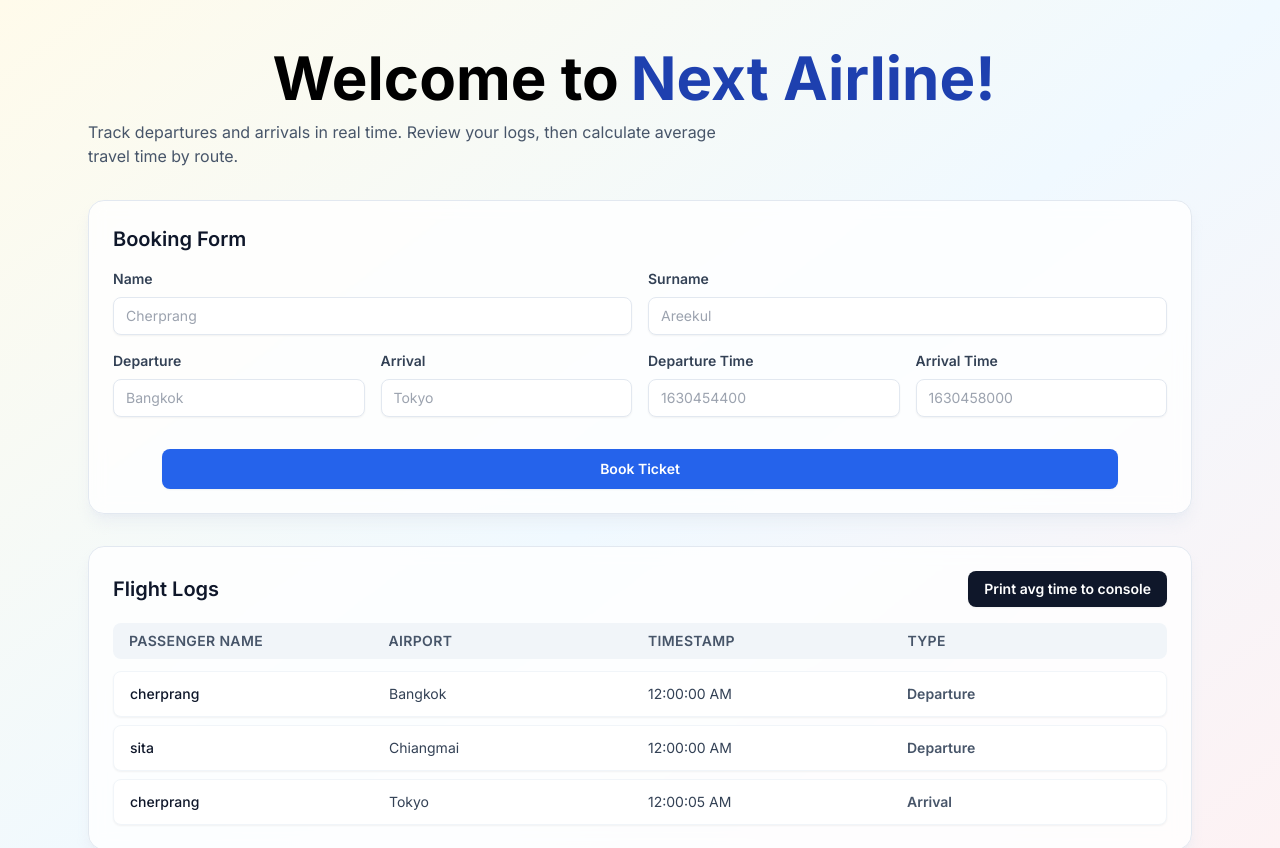
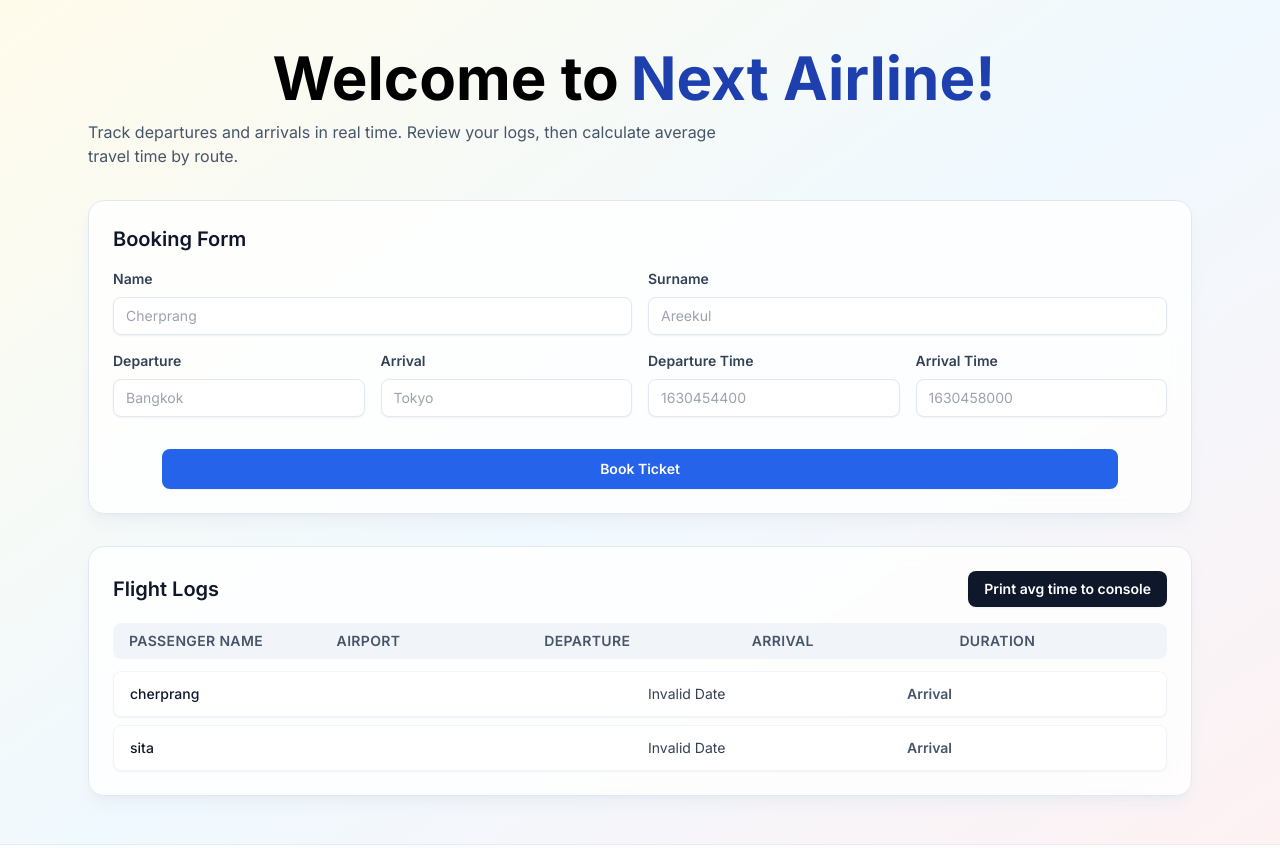
Before and after one commit to Yatichapat/frontend_screening_assignment, a Next.js app: page / in a window 1280 px wide. Shown: the top 848 px of the page. Built offline with nearby package versions, Linux system fonts and the light colour scheme.

Commit message:
fix: useMemo to divide timestamp arrival and departure time

```diff
--- a/app/(flightlog)/LogCard.tsx
+++ b/app/(flightlog)/LogCard.tsx
@@ -1,4 +1,4 @@
-import { useState, useEffect } from "react";
+import { useState, useEffect, useMemo } from "react";
 import LogItem from "./LogItem";
 
 function LogCard(props: { data: any[] }) {
@@ -9,18 +9,80 @@ function LogCard(props: { data: any[] }) {
     setLogs(data);
   }, [data]);
 
+  const pairedLogs = useMemo(() => {
+    const departures: Record<string, any> = {};
+    const rows: Array<{
+      passengerName: string;
+      route: string;
+      departureTimestamp: string;
+      arrivalTimestamp: string;
+      durationSeconds: number | null;
+    }> = [];
+
+    const ordered = [...logs].sort(
+      (a, b) => Number(a.timestamp) - Number(b.timestamp)
+    );
+
+    ordered.forEach((log) => {
+      if (log.type === "departure") {
+        departures[log.passengerName] = log;
+        return;
+      }
+
+      if (log.type === "arrival") {
+        const departure = departures[log.passengerName];
+        if (!departure) {
+          rows.push({
+            passengerName: log.passengerName,
+            route: `- -> ${log.airport}`,
+            departureTimestamp: "",
+            arrivalTimestamp: log.timestamp,
+            durationSeconds: null,
+          });
+          return;
+        }
+
+        const durationSeconds =
+          Number(log.timestamp) - Number(departure.timestamp);
+
+        rows.push({
+          passengerName: log.passengerName,
+          route: `${departure.airport} -> ${log.airport}`,
+          departureTimestamp: departure.timestamp,
+          arrivalTimestamp: log.timestamp,
+          durationSeconds,
+        });
+
+        delete departures[log.passengerName];
+      }
+    });
+
+    Object.values(departures).forEach((departure) => {
+      rows.push({
+        passengerName: departure.passengerName,
+        route: `${departure.airport} -> -`,
+        departureTimestamp: departure.timestamp,
+        arrivalTimestamp: "",
+        durationSeconds: null,
+      });
+    });
+
+    return rows;
+  }, [logs]);
+
   return (
     <div className="flex flex-col gap-3">
-      <div className="grid grid-cols-4 gap-4 rounded-lg bg-slate-100 px-4 py-2 text-sm font-semibold uppercase tracking-wide text-slate-600">
+      <div className="grid grid-cols-5 gap-4 rounded-lg bg-slate-100 px-4 py-2 text-sm font-semibold uppercase tracking-wide text-slate-600">
         <span>Passenger Name</span>
         <span>Airport</span>
-        <span>Timestamp</span>
-        <span>Type</span>
+        <span>Departure</span>
+        <span>Arrival</span>
+        <span>Duration</span>
       </div>
       <div className="flex flex-col gap-2">
-        {logs.map((item) => (
+        {pairedLogs.map((item) => (
           <LogItem
-            key={`${item.passengerName}-${item.airport}-${item.timestamp}-${item.type}`}
+            key={`${item.passengerName}-${item.route}-${item.departureTimestamp}-${item.arrivalTimestamp}`}
             item={item}
           ></LogItem>
         ))}
```
